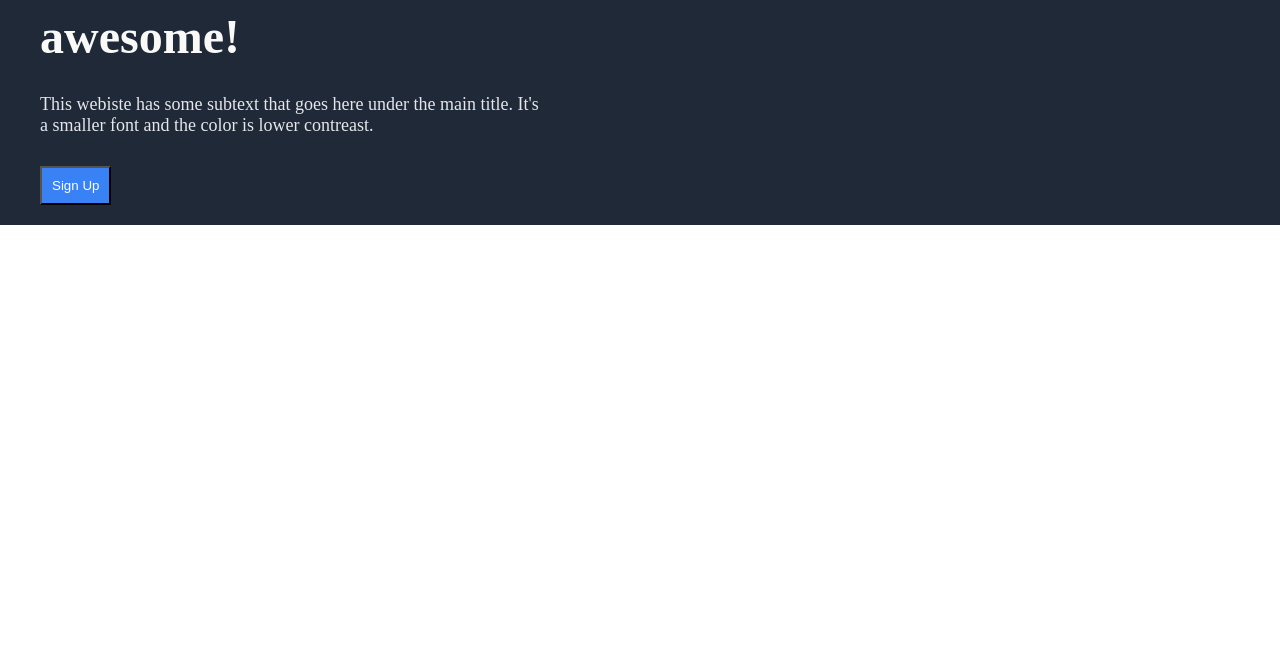
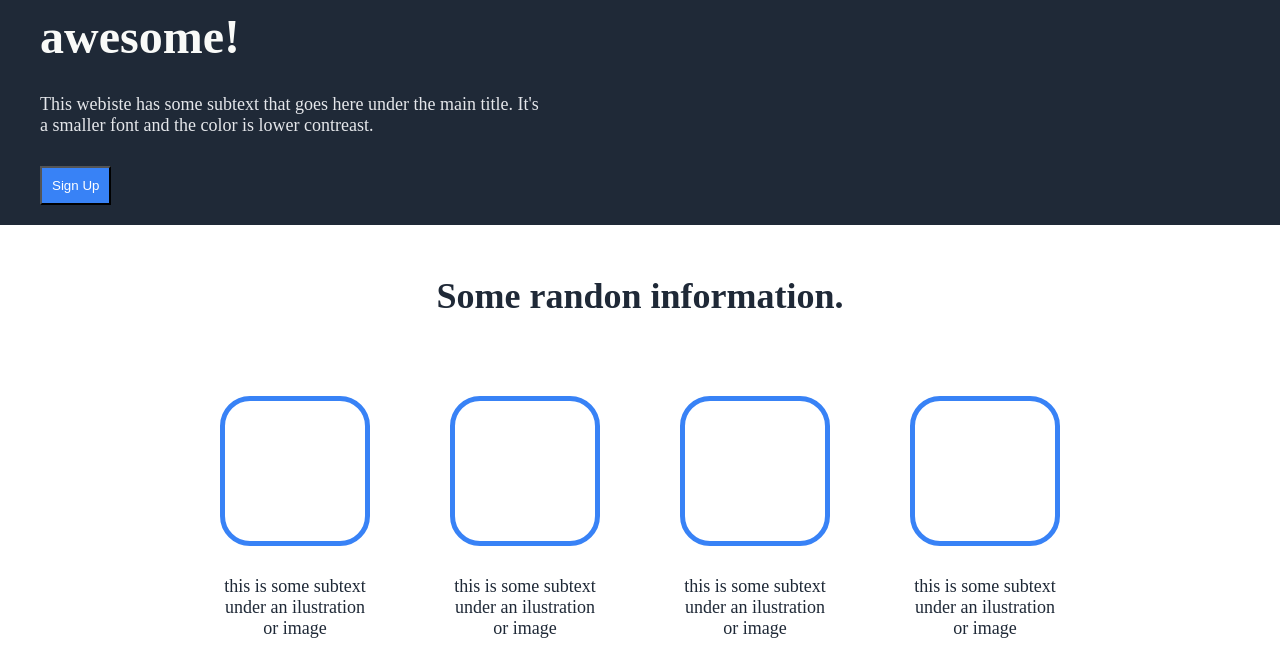
Before and after one commit to BogdanGabriel05/LandingPage, a plain HTML site: page index.html in a window 1280 px wide. Shown: the part 143-810 px from the top of the page. Drawn offline with Linux system fonts and the light colour scheme.

Commit message:
Created the informationsection
I finalized the info section by redifining the html structure and style in css

```diff
--- a/index.html
+++ b/index.html
@@ -35,6 +35,42 @@
 
     </div>
 
+    <!--Information-->
+    <h2>Some randon information.</h2>
+    <div class="information">
+
+        <div class="information-square-one">
+            <div class="information-square">
+
+            </div>
+            <p class="info-p">this is some subtext under an ilustration or image</p>
+        </div>
+
+
+        <div class="information-square-one">
+            <div class="information-square">
+
+            </div>
+            <p class="info-p">this is some subtext under an ilustration or image</p>
+        </div>
+
+        <div class="information-square-one">
+            <div class="information-square">
+
+            </div>
+            <p class="info-p">this is some subtext under an ilustration or image</p>
+
+        </div>
+        <div class="information-square-one">
+            <div class="information-square">
+
+            </div>
+            <p class="info-p">this is some subtext under an ilustration or image</p>
+        </div>
+    </div>
+
+
+
 
 </body>
 </html>
--- a/style.css
+++ b/style.css
@@ -74,5 +74,43 @@ button {
     color: #ffffff;
     margin-top: 30px;
     padding: 10px;
+}
+
+h2 {
+    padding-top: 50px;
+    padding-bottom: 50px;
+    font-size: 36px;
+    font-weight: 900;
+    color: #1F2937;
+    text-align: center;
+}
+
+.information {
+    width: 1000px;
+    height: 300px;
+    /* border: 2px solid black; */
+    margin: auto;
+    display: flex;
+    justify-content: space-evenly;
+    align-items: center;
+}
+
+.information-square {
+    display: flex;
+    width: 150px;
+    height: 150px;
+    border: 5px solid #3882F6;
+    border-radius: 30px;
 
 }
+
+.information-square-one {
+    display: flex;
+    flex-direction: column;
+}
+
+.info-p {
+    text-align: center;
+    width: 150px;
+    color: #1F2937;
+}
```
